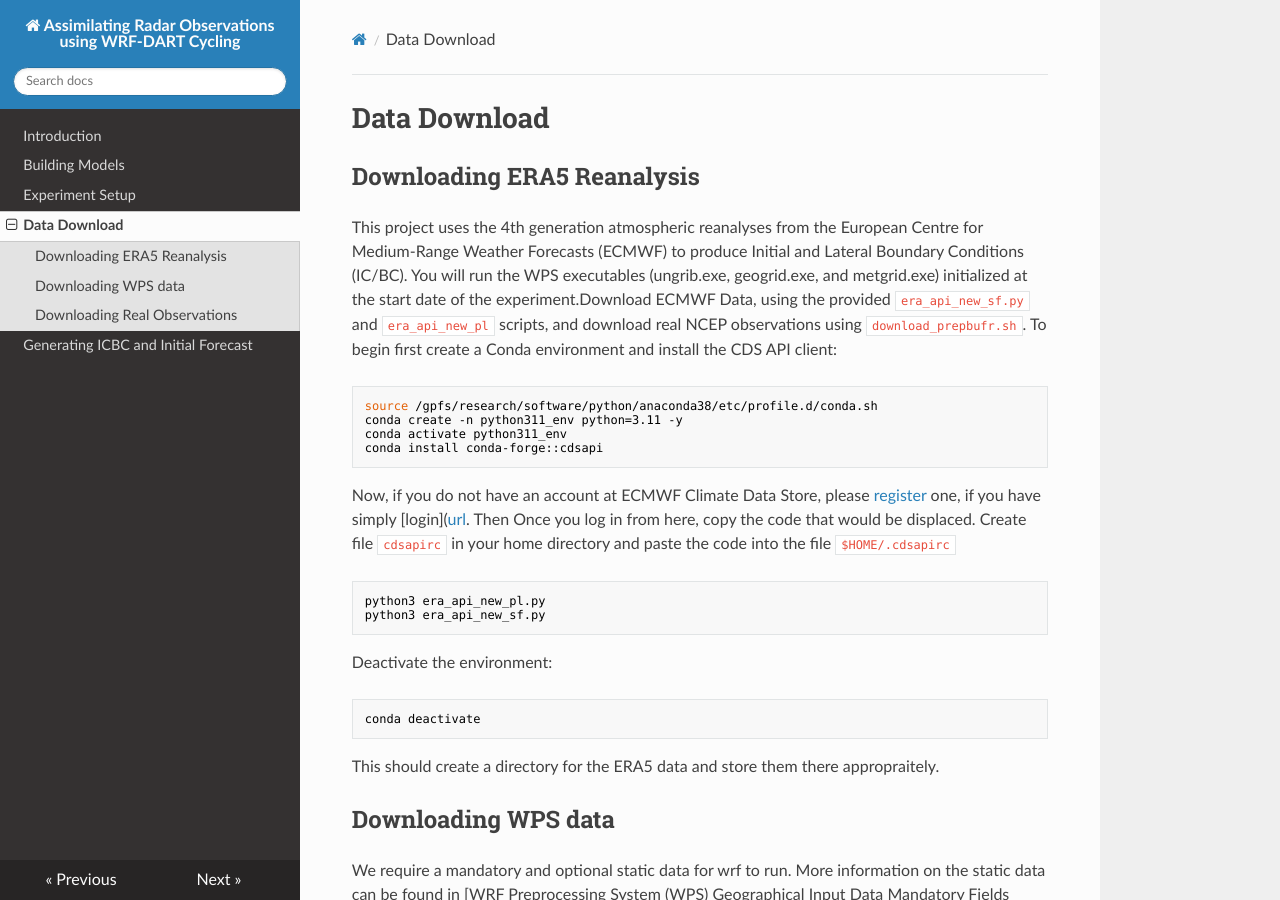
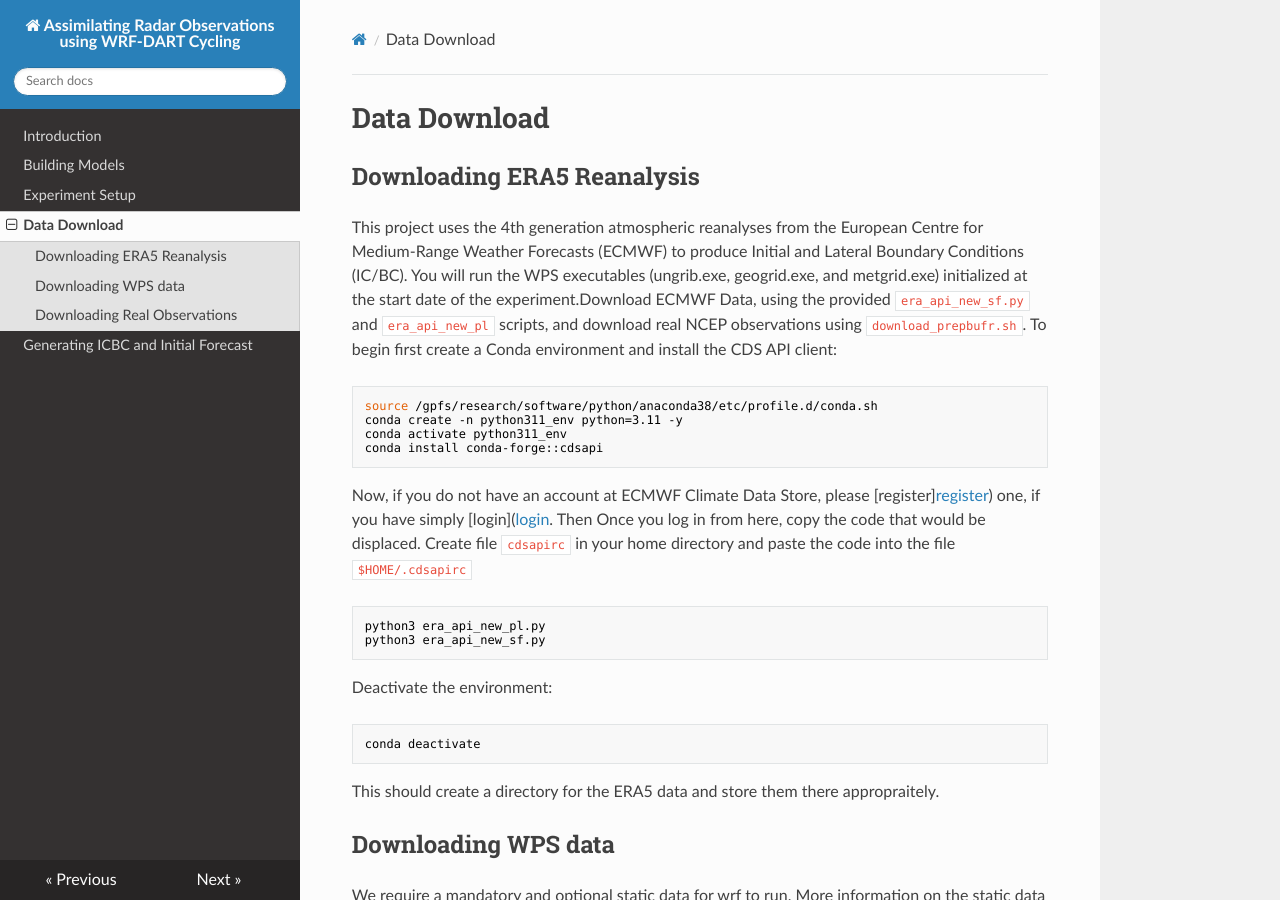
Before and after one commit to stephen-asare/WRF-DART-CYCLING, an MkDocs documentation site: the page built from docs/data_download.md, in a window 1280 px wide and 900 px high. Built offline with MkDocs 1.6.1, drawn with Linux system fonts in a browser that asks for light colours; nearby versions of some CDN libraries; some of the changed lines change nothing that is shown.

Commit message:
Update data_download.md

````diff
--- a/docs/data_download.md
+++ b/docs/data_download.md
@@ -8,7 +8,7 @@
 conda activate python311_env
 conda install conda-forge::cdsapi
 ```
-Now, if you do not have an account at ECMWF Climate Data Store, please [register]([url](https://cds.climate.copernicus.eu/how-to-api#)) one, if you have simply [login]([url](https://cds.climate.copernicus.eu/how-to-api#). Then Once you log in from here, copy the code that would be displaced. Create file `cdsapirc` in your home directory and paste the code into the file `$HOME/.cdsapirc`
+Now, if you do not have an account at ECMWF Climate Data Store, please [register][register](https://cds.climate.copernicus.eu/how-to-api#)) one, if you have simply [login]([login](https://cds.climate.copernicus.eu/how-to-api#). Then Once you log in from here, copy the code that would be displaced. Create file `cdsapirc` in your home directory and paste the code into the file `$HOME/.cdsapirc`
 ```
 python3 era_api_new_pl.py
 python3 era_api_new_sf.py
````
